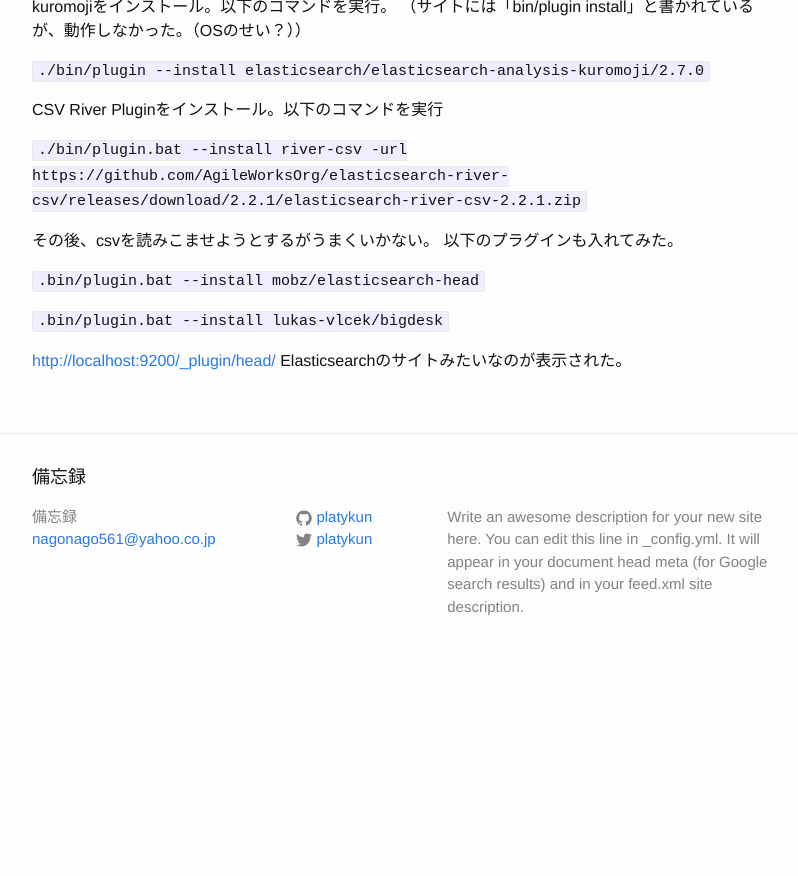
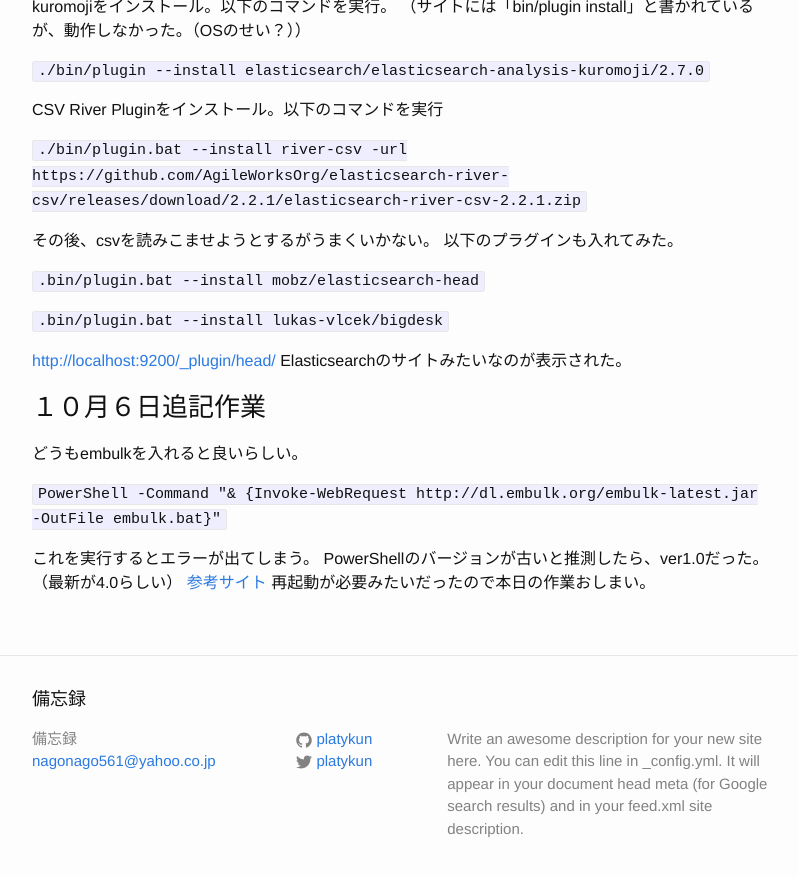
Before and after one commit to platykun/platykun.github.io, a Jekyll site: the page built from _posts/2015-10-03-ElasticSearch.md, in a window 1280 px wide and 900 px high, scrolled down 1269 px. Shown: the top 876 px of the window, without its empty margins (238-1036 px from the left). Built offline with Jekyll 4.4.1, drawn with Linux system fonts in a browser that asks for light colours; before the commit the page ends 1947 px from its top, so only the background shows below that.

Commit message:
昔作業分のコミット

```diff
--- a/_posts/2015-10-03-ElasticSearch.md
+++ b/_posts/2015-10-03-ElasticSearch.md
@@ -73,3 +73,14 @@ CSV River Pluginをインストール。以下のコマンドを実行
 
 [http://localhost:9200/_plugin/head/](http://localhost:9200/_plugin/head/)
 Elasticsearchのサイトみたいなのが表示された。
+
+### １０月６日追記作業
+
+どうもembulkを入れると良いらしい。
+
+`PowerShell -Command "& {Invoke-WebRequest http://dl.embulk.org/embulk-latest.jar -OutFile embulk.bat}"`
+
+これを実行するとエラーが出てしまう。
+PowerShellのバージョンが古いと推測したら、ver1.0だった。（最新が4.0らしい）
+[参考サイト](http://win.just4fun.biz/PowerShell/Windows7%E3%81%ABPowerShell4.0%E3%82%92%E3%82%A4%E3%83%B3%E3%82%B9%E3%83%88%E3%83%BC%E3%83%AB%E3%81%99%E3%82%8B%E6%89%8B%E9%A0%86.html#obb81e33)
+再起動が必要みたいだったので本日の作業おしまい。
```
